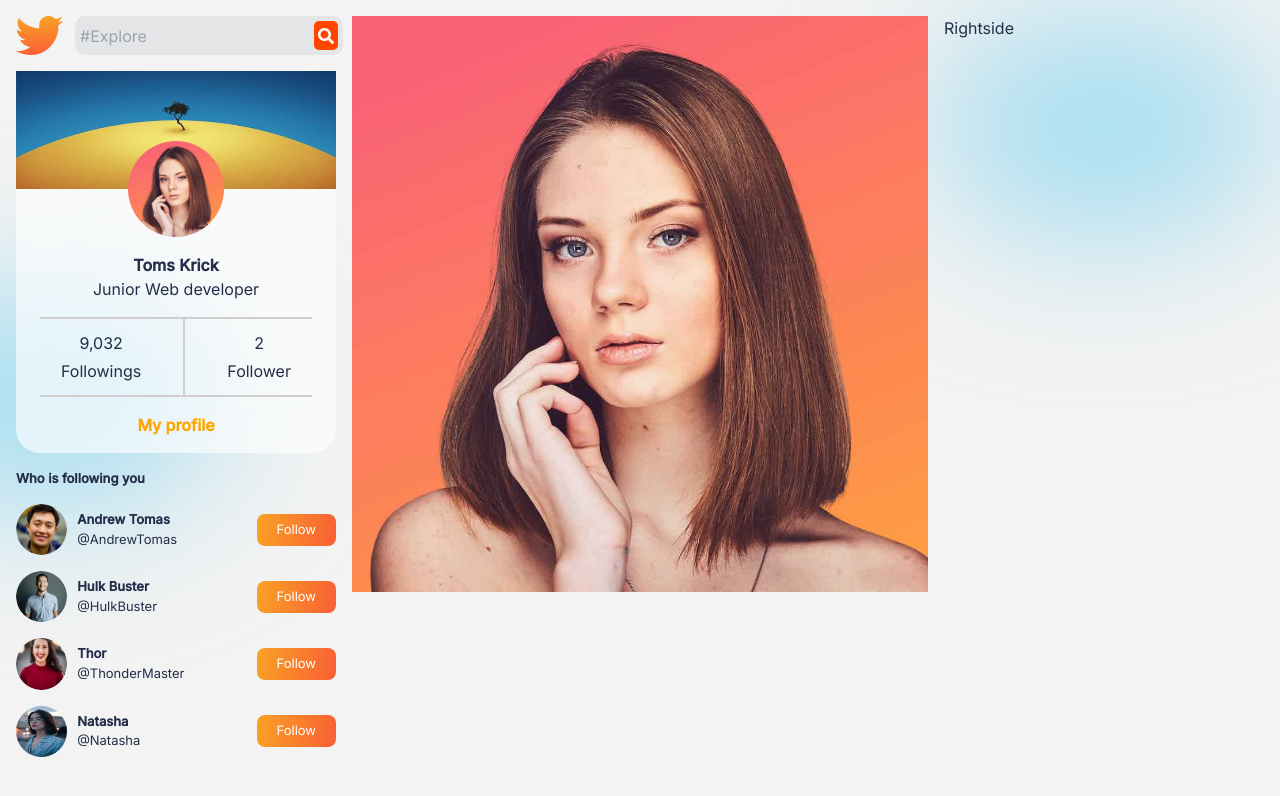
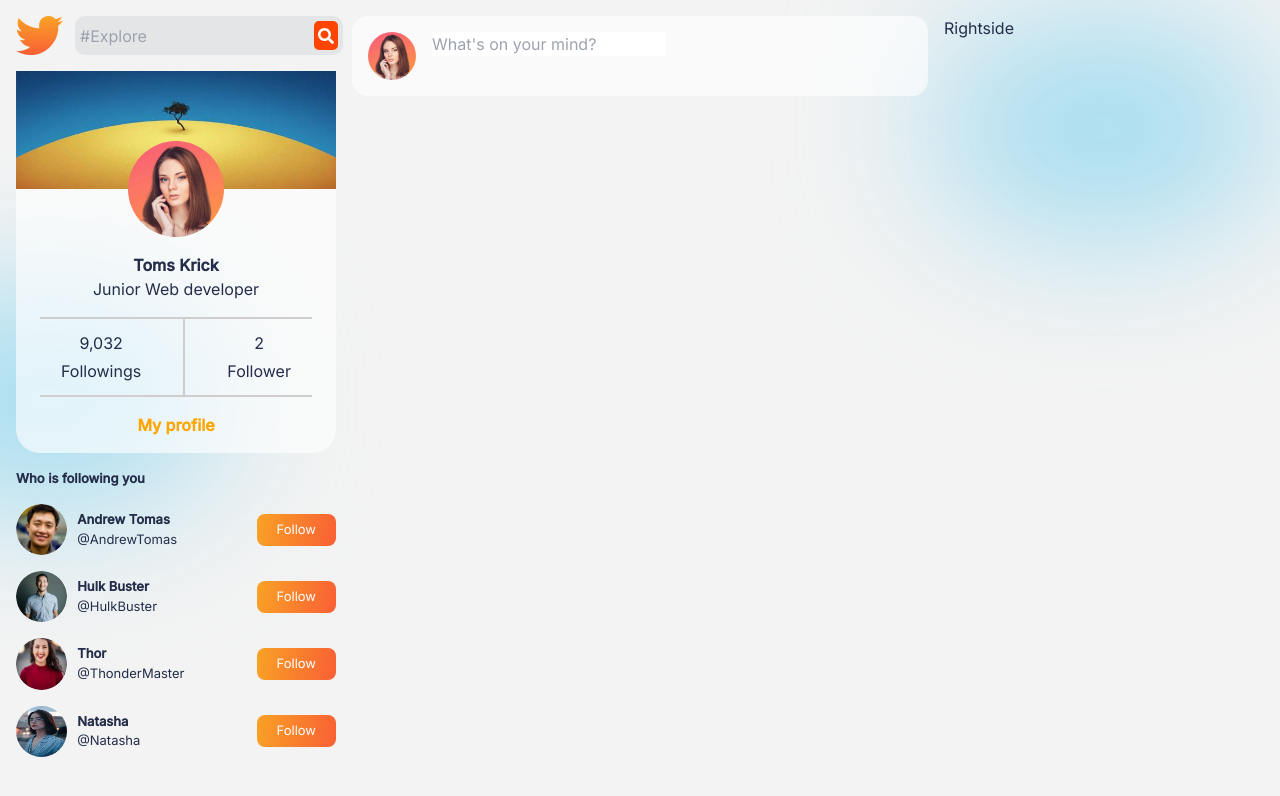
Before and after one commit to tomskrick/marchent-chat, a React (Create React App) app: page / in a window 1280 px wide. Shown: the top 796 px of the page. Built offline with nearby package versions, Linux system fonts and the light colour scheme.

Commit message:
icons library will be installed

```diff
--- a/package.json
+++ b/package.json
@@ -3,6 +3,7 @@
   "version": "0.1.0",
   "private": true,
   "dependencies": {
+    "@heroicons/react": "^2.0.15",
     "@iconscout/react-unicons": "^1.1.6",
     "@mantine/core": "^4.2.1",
     "@mantine/hooks": "^4.2.1",
--- a/src/Components/PostShare/PostShare.css
+++ b/src/Components/PostShare/PostShare.css
@@ -2,4 +2,12 @@
     display: flex;
     gap: 1rem;
     background-color: var(--cardColor);
+    padding: 1rem;
+    border-radius: 1rem;
 }
+.PostShare>img{
+    border-radius: 50%;
+    width: 3rem;
+    height: 3rem;
+
+}
--- a/src/Components/PostShare/PostShare.jsx
+++ b/src/Components/PostShare/PostShare.jsx
@@ -1,11 +1,22 @@
 import React from 'react';
 import './PostShare.css'
 import profileImage from '../../img/profileImg.jpg'
+import {  } from 'react-icons/fa';
+
 const PostShare = () => {
     return (
+
         <div className='PostShare'>
             <img src={profileImage} alt="" />
+            <div>
+                <input type="text" name="" id="" placeholder="What's on your mind?" />
+            </div>
+            <div className='postOptions'>
+                <div className='options'></div>
+            </div>
         </div>
+
+
     );
 };
 
```
Also changed, not shown: 2 other files (tests, documents, lock files or other folders).
